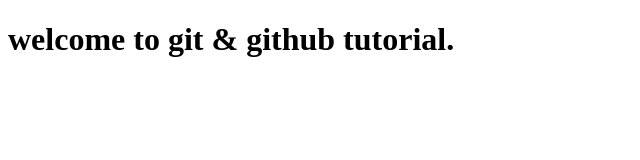
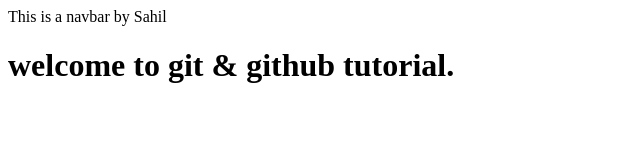
Before and after one commit to Nishant-dev-25/testinggit, a plain HTML site: page index.html in a window 1280 px wide. Shown: the whole page, without its empty margins (0-640 px from the left). Drawn offline with Linux system fonts and the light colour scheme.

Commit message:
feature navbar

```diff
--- a/index.html
+++ b/index.html
@@ -6,6 +6,7 @@
     <title>Document</title>
 </head>
 <body>
+    <nav>This is a navbar by Sahil</nav>
     <h1>welcome to git & github tutorial.</h1>
 </body>
 </html>
```
